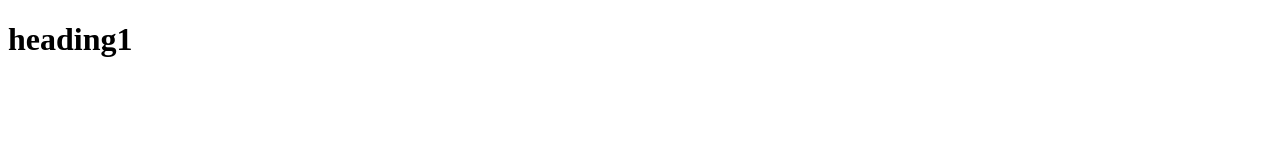
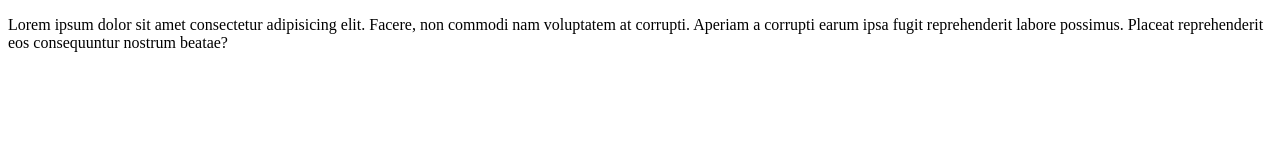
Before and after one commit to AbdulRehman817/html, a plain HTML site: page index.html/index.html in a window 1280 px wide. Drawn offline with Linux system fonts and the light colour scheme.

Commit message:
paragraph
doing practice

```diff
--- a/index.html/index.html
+++ b/index.html/index.html
@@ -6,6 +6,6 @@
     <title>Document</title>
 </head>
 <body>
-    <h1>heading1</h1>
+    <p>Lorem ipsum dolor sit amet consectetur adipisicing elit. Facere, non commodi nam voluptatem at corrupti. Aperiam a corrupti earum ipsa fugit reprehenderit labore possimus. Placeat reprehenderit eos consequuntur nostrum beatae?</p>
 </body>
 </html>
```
